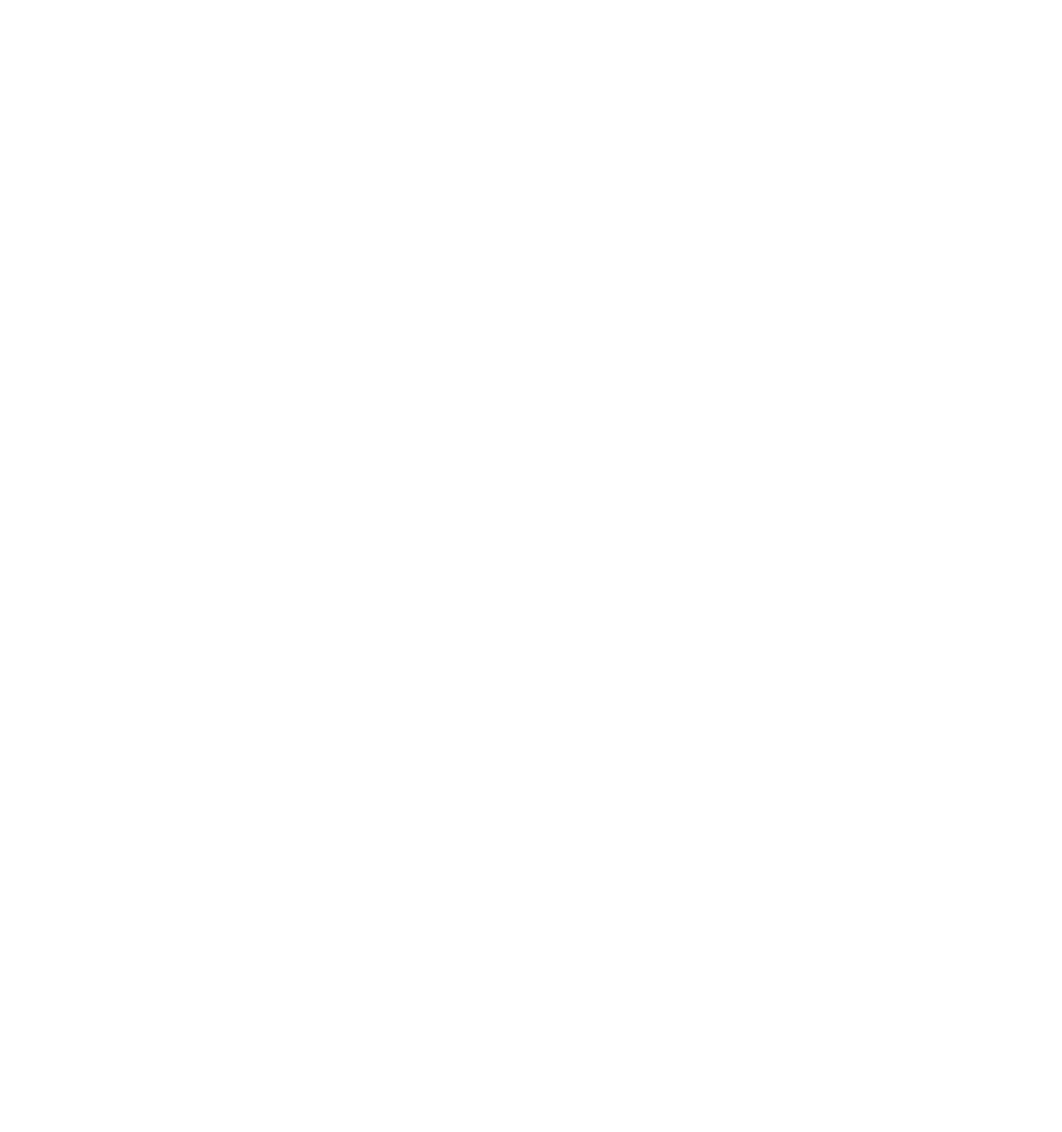
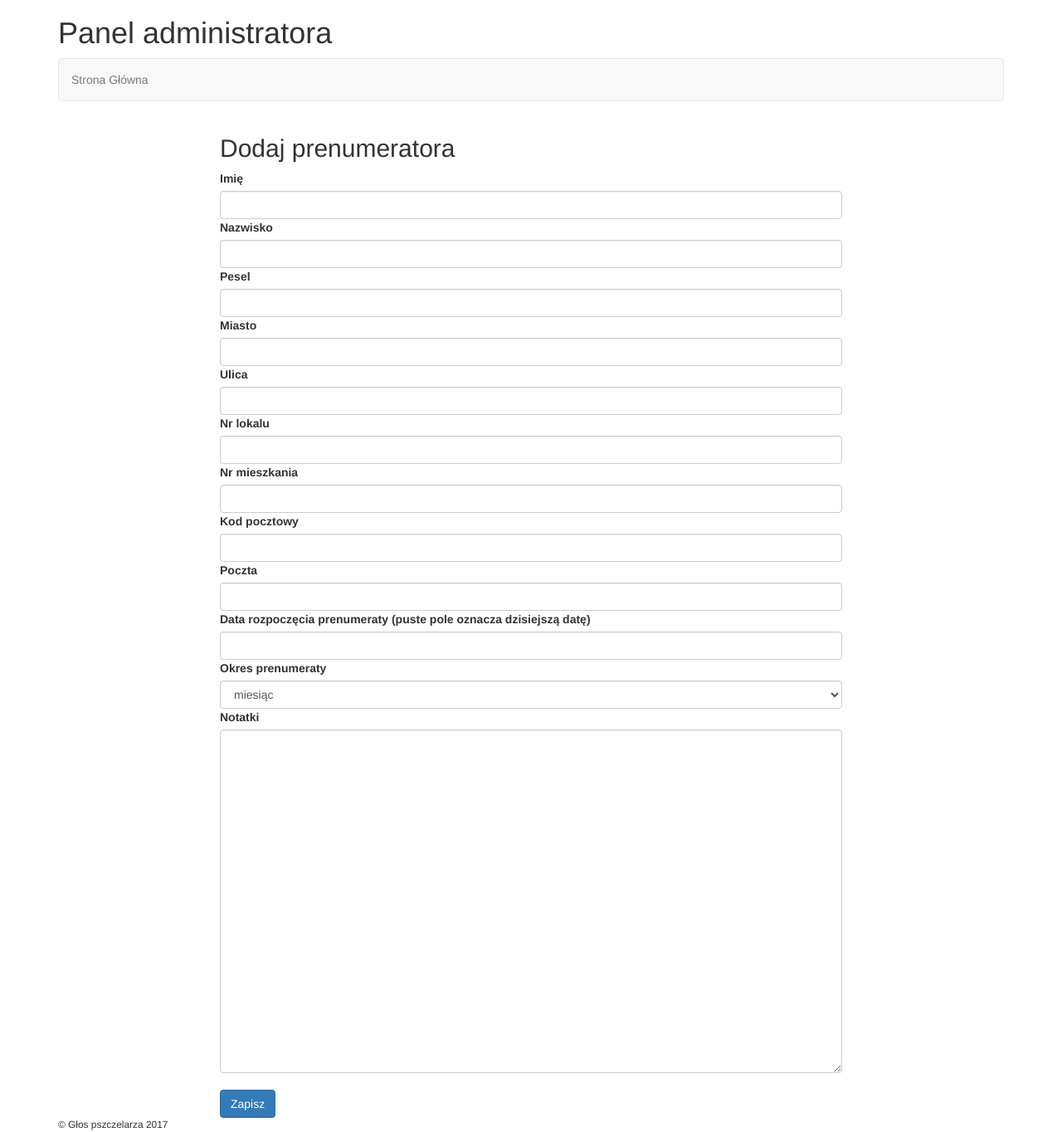
Before and after one commit to mcskrzypek/alxprojekt, a PHP site: page /dodaj_prenumeratora.php in a window 1280 px wide. Before the commit the page is empty. Shown: the whole page at 83% size. Before the commit the page ends 800 px from the top, so only its background shows below. Run offline with PHP 8.4, Linux system fonts and the light colour scheme; a stand-in replaces the project's code that opens the database connection; some libraries are stand-ins or nearby versions.

Commit message:
dodawanie prenumeratora

```diff
--- a/dodaj_prenumeratora.php
+++ b/dodaj_prenumeratora.php
@@ -0,0 +1,12 @@
+<?php
+
+include "db_connect.php";
+include "autoryzacja.php";
+
+$czas_prenumeraty = array(
+    '1' => 'miesiąc',
+    '2' => 'kwartał',
+    '3' => 'pół roku'
+);
+
+include "templates/dodaj_prenumeratora_view.php";
--- a/templates/dodaj_prenumeratora_view.php
+++ b/templates/dodaj_prenumeratora_view.php
@@ -0,0 +1,59 @@
+<?php include "header.php";?>
+
+<div class="row">
+	<div class="col-xs-8 col-xs-offset-2">
+        <h2>Dodaj prenumeratora</h2>
+		<form action="funkcje/dodaj_prenumeratora.proc.php" method="post" class="form-horizontal">
+
+			<fieldset>
+
+				<label for="imie">Imię</label>
+				<input type="text" name="imie" id="imie" class="form-control" required="required" />
+
+                <label for="nazwisko">Nazwisko</label>
+				<input type="text" name="nazwisko" id="nazwisko" class="form-control" required="required" />
+
+                <label for="pesel">Pesel</label>
+				<input type="text" name="pesel" id="pesel" class="form-control" required="required" />
+
+                <label for="miasto">Miasto</label>
+				<input type="text" name="miasto" id="miasto" class="form-control" required="required" />
+
+                <label for="ulica">Ulica</label>
+				<input type="text" name="ulica" id="ulica" class="form-control" required="required" />
+
+                <label for="nr_lokalu">Nr lokalu</label>
+				<input type="text" name="nr_lokalu" id="nr_lokalu" class="form-control" required="required" />
+
+                <label for="nr_mieszkania">Nr mieszkania</label>
+				<input type="text" name="nr_mieszkania" id="nr_mieszkania" class="form-control" required="required" />
+
+                <label for="kod_pocztowy">Kod pocztowy</label>
+				<input type="text" name="kod_pocztowy" id="kod_pocztowy" class="form-control" required="required" />
+
+                <label for="poczta">Poczta</label>
+				<input type="text" name="poczta" id="poczta" class="form-control" required="required" />
+
+                <label for="data_r_prenumeraty">Data rozpoczęcia prenumeraty (puste pole oznacza dzisiejszą datę)</label>
+				<input type="text" name="data_r_prenumeraty" id="data_r_prenumeraty" class="form-control" required="required" />
+
+                <label for="czas_prenumeraty">Okres prenumeraty</label>
+                <select class="form-control" required="required">
+                    <?php foreach($czas_prenumeraty as $key => $val): ?>
+                    <option value="<?=$key;?>"><?= $val;?></option>
+                    <?php endforeach; ?>
+                </select>
+
+
+				<label for="notatki">Notatki</label>
+				<textarea name="notatki" id="notatki" class="form-control" rows="20"></textarea>
+				<br/>
+				<input type="submit" value="Zapisz" class="btn btn-primary" />
+			</fieldset>
+
+		</form>
+
+	</div>
+</div>
+
+<?php include "footer.php";?>
--- a/templates/dodaj_uzytkownika_view.php
+++ b/templates/dodaj_uzytkownika_view.php
@@ -0,0 +1,5 @@
+<?php include ("header.php"); ?>
+
+
+
+<?php include ("footer.php"); ?>
--- a/templates/footer.php
+++ b/templates/footer.php
@@ -1,6 +1,6 @@
 <div class="row">
   <div class="col-xs-12">
-    <footer class="small">&copy; Głos pszczelarza <?php print date(Y); ?></footer>
+    <footer class="small">&copy; Głos pszczelarza <?php print date('Y'); ?></footer>
   </div>
 </div>
 
```
Also changed, not shown: config.php (added, +9 -0 lines), db_connect.php (deleted, +0 -9 lines).
